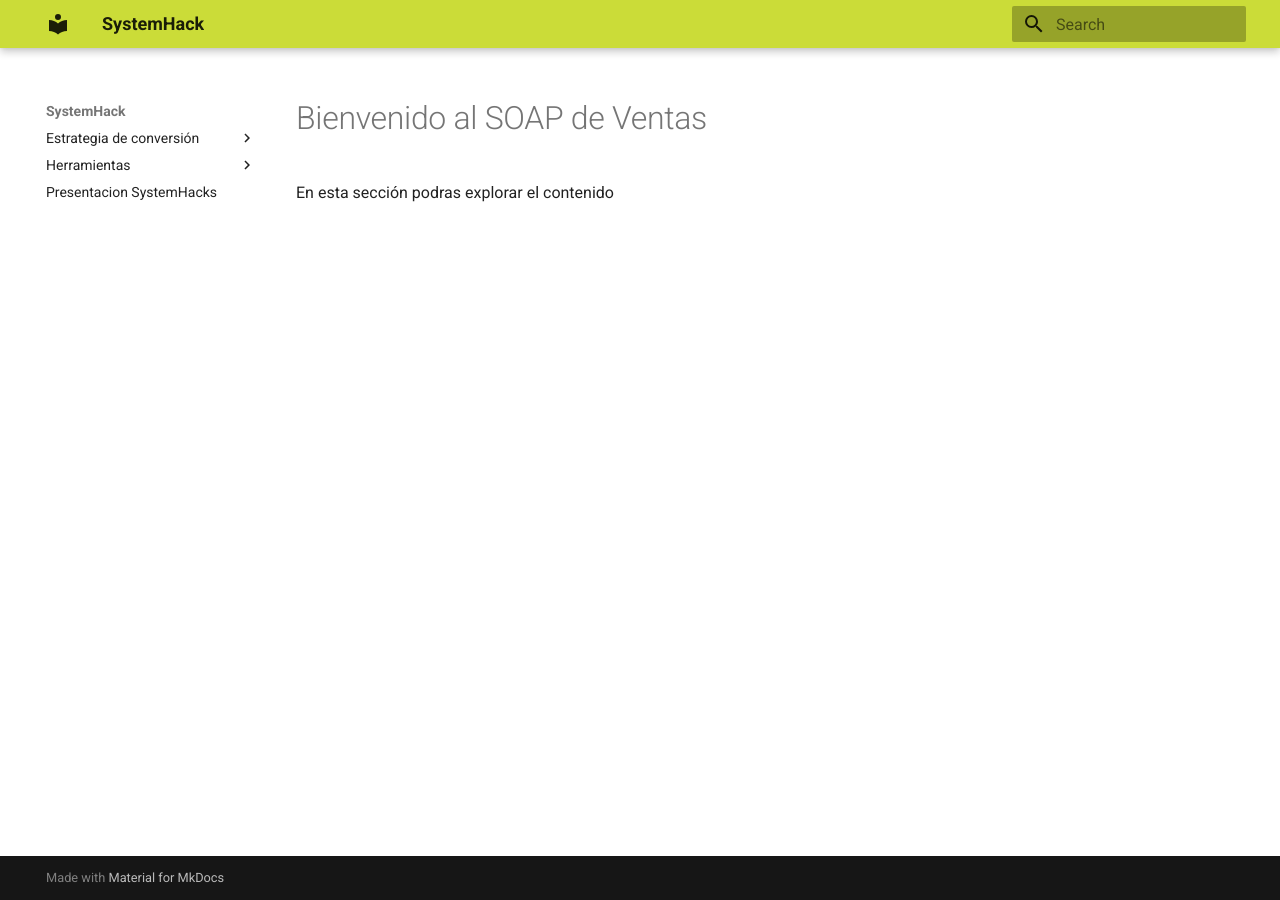
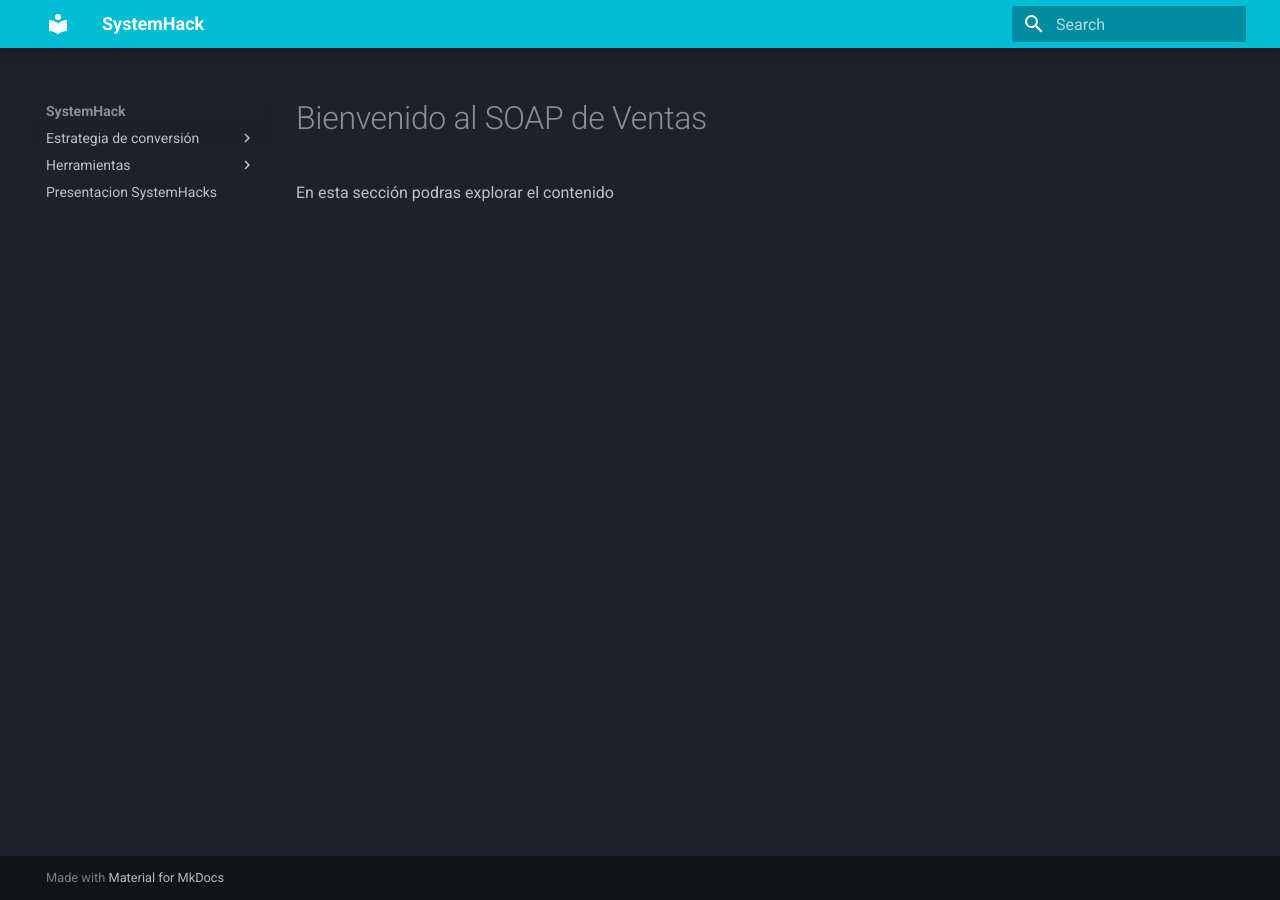
Before and after one commit to lsalazarti202451-a11y/SystemHack, an MkDocs documentation site: the page built from docs/index.md, in a window 1280 px wide. Built offline with MkDocs 1.6.1 and Material for MkDocs 9.7.7, drawn with Linux system fonts in a browser that asks for light colours.

Commit message:
Update mkdocs.yml

```diff
--- a/mkdocs.yml
+++ b/mkdocs.yml
@@ -2,16 +2,12 @@ site_name: SystemHack
 theme:
   name: material
   palette:
-    - scheme: default
-      primary: lime
-      accent: light green
-    - scheme: slate
-      primary: lime
-      accent: light green
-      toggle:
-        icon: material/weather-sunny
-        name: Cambiar a modo claro
-
+    scheme: slate
+    primary: cyan
+    accent: indigo
+  font:
+    text: Roboto
+    code: Roboto Mono
 nav:
   - Estrategia de conversión:
       - Setting: setting.md
```
